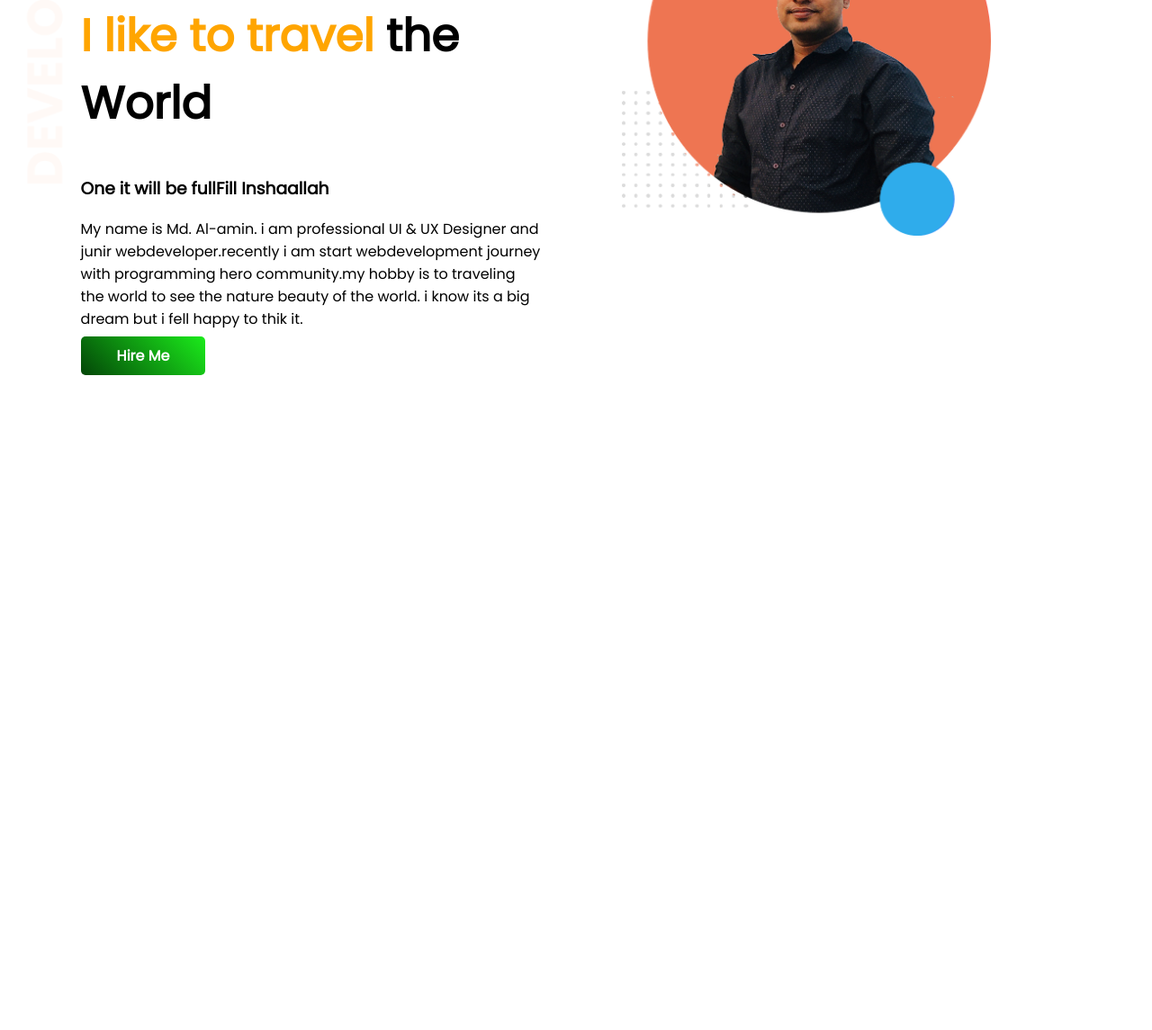
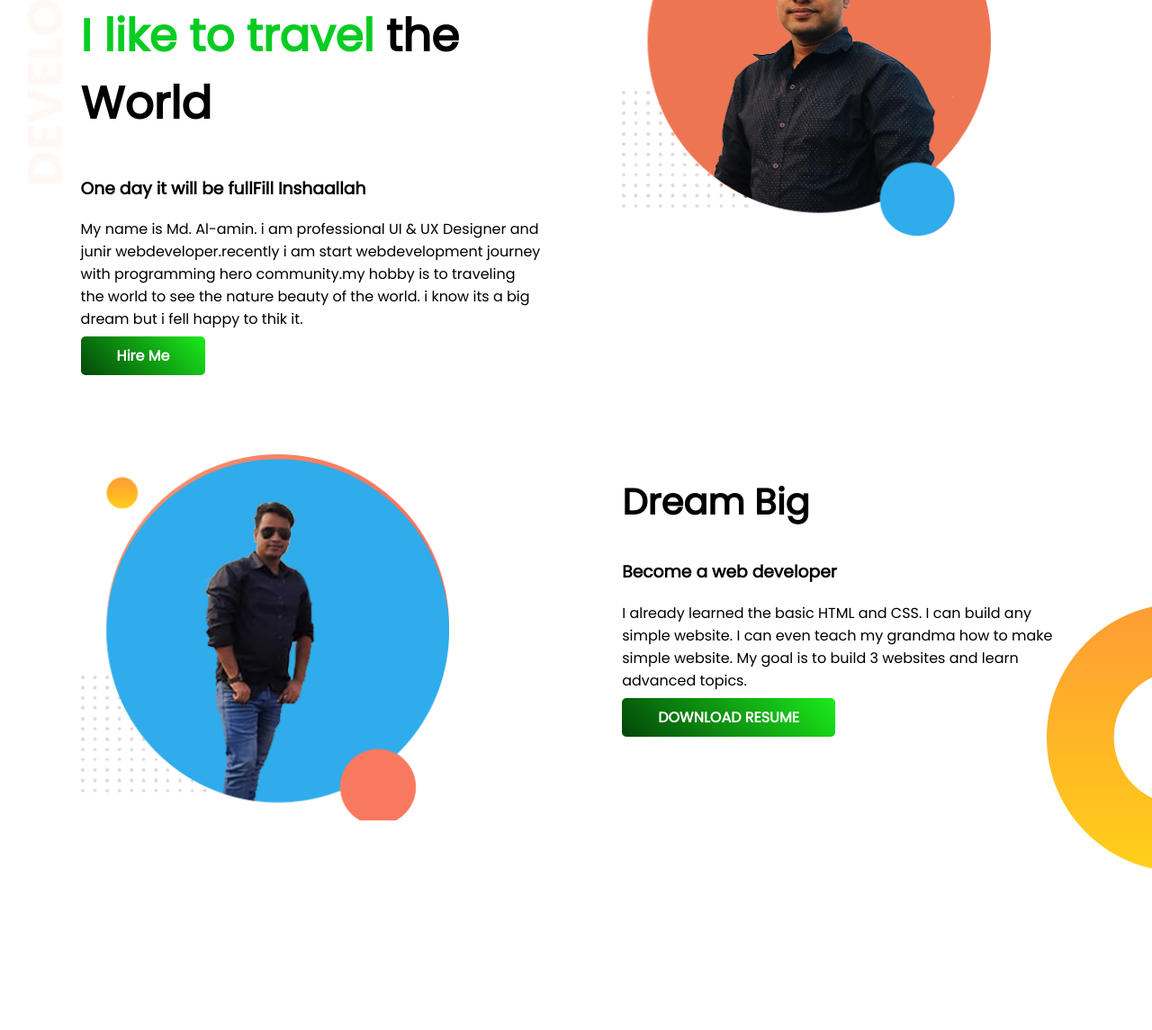
Before and after one commit to alamin94/Developer_portfolio, a plain HTML site: page index.html in a window 1280 px wide. Shown: the part 155-1300 px from the top of the page at 90% size. Before the commit the page ends 800 px from the top, so only its background shows below. Drawn offline with Linux system fonts and the light colour scheme.

Commit message:
Dream  big Section add

```diff
--- a/index.html
+++ b/index.html
@@ -15,7 +15,7 @@
         <div class="half-width">
             <h1>welcome to</h1>
             <h1> <Span class="text_color">I like to travel</Span> the World</h1>
-            <h3>One it will be fullFill Inshaallah</h3>
+            <h3>One day it will be fullFill Inshaallah</h3>
             <p>My name is Md. Al-amin. i am professional UI & UX Designer and junir webdeveloper.recently i am start
                 webdevelopment journey with
                 programming hero community.my hobby is to traveling the world to see the nature beauty of the world. i
@@ -27,6 +27,18 @@
             <img src="images/alamin.png" alt="">
         </div>
     </section>
+    <section class="dream-area">
+        <div class="half-width">
+            <img src="images/alamin-2.png" alt="">
+        </div>
+        <div class="half-width">
+            <h2>Dream Big</h2>
+            <h3>Become a web developer</h3>
+            <p>I already learned the basic HTML and CSS. I can build any simple website. I can even teach my grandma how
+                to make simple website. My goal is to build 3 websites and learn advanced topics.</p>
+            <a class="anchor_button" target="_blank" href="">DOWNLOAD RESUME</a>
+        </div>
+    </section>
 
 </body>
 
--- a/style.css
+++ b/style.css
@@ -36,5 +36,13 @@ h1{
     font-size: 50px;
 }
 h1 span{
-    color: orange;
+    color: rgb(8, 204, 34);
 }
+.dream-area{
+    background-image: url("images/dream-bg.png");
+    background-repeat: no-repeat;
+    background-position: right;
+}
+h2{
+    font-size: 40px;
+}
```
